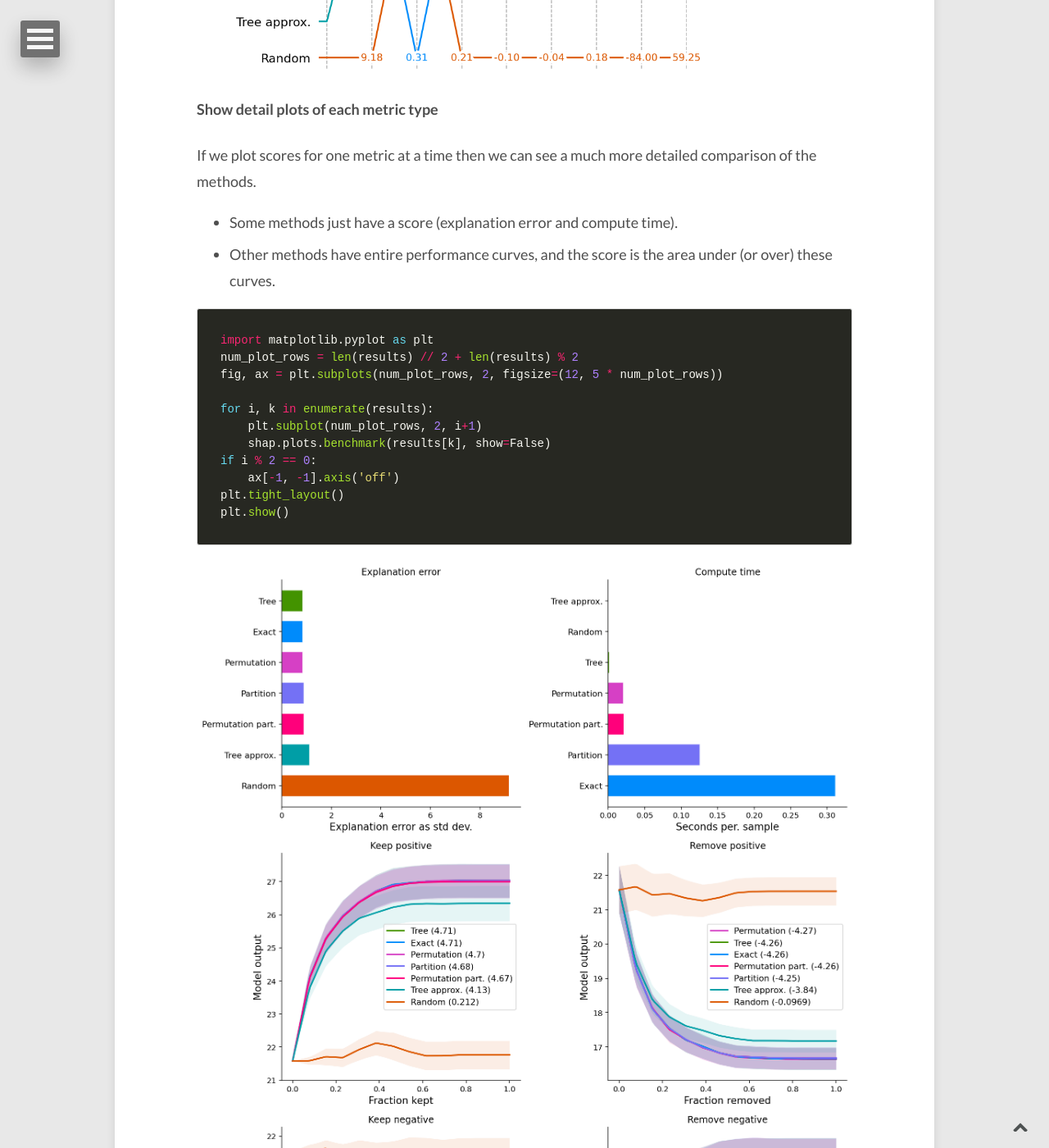
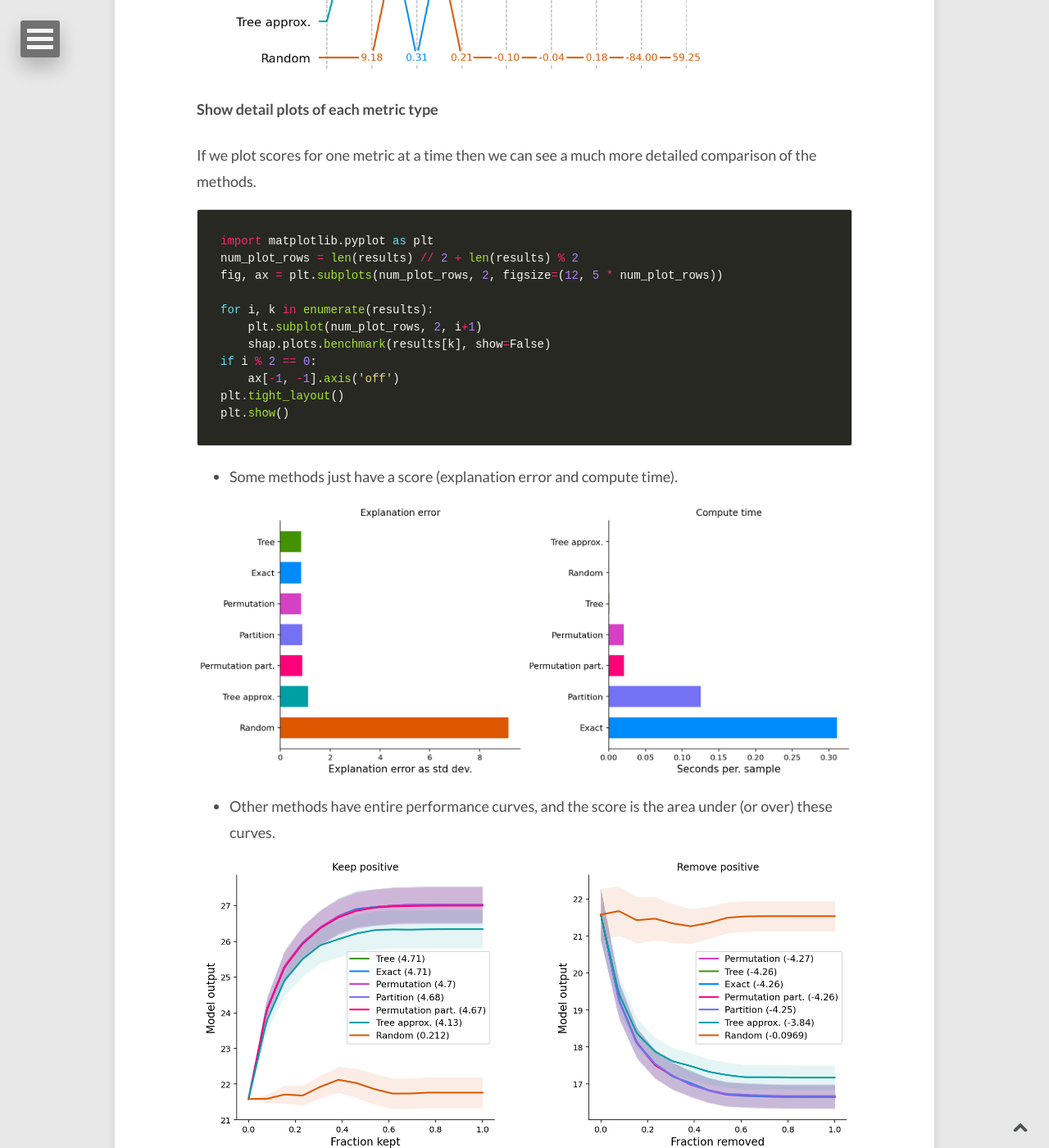
Before and after one commit to E0HYL/BLOG-OF-E0, a Jekyll site: the page built from _posts/2022-04-30-SHAP_benchmark.md, in a window 1280 px wide and 1400 px high, scrolled down 6362 px. Shown: the whole window at 82% size. Built offline with Jekyll 4.4.1, drawn with Linux system fonts in a browser that asks for light colours; nearby versions of some CDN libraries; comment, search, counter and statistics services are not loaded; some of the changed text lies outside the part shown.

Commit message:
explain the benchmark curves

````diff
--- a/_posts/2022-04-30-SHAP_benchmark.md
+++ b/_posts/2022-04-30-SHAP_benchmark.md
@@ -229,4 +226,14 @@ plt.tight_layout()
 plt.show()
 ```
 
-<img src="https://e0hyl.github.io/BLOG-OF-E0/images/2022-04-30-SHAP_benchmark/benchmark_shap_detail.png"  />
+- Some methods just have a score (explanation error and compute time).
+
+<img src="https://e0hyl.github.io/BLOG-OF-E0/images/2022-04-30-SHAP_benchmark/benchmark_shap_detail_score.png"  />
+
+- Other methods have entire performance curves, and the score is the area under (or over) these curves.
+
+<img src="https://e0hyl.github.io/BLOG-OF-E0/images/2022-04-30-SHAP_benchmark/benchmark_shap_detail_curve.png"  />
+
+- Postive: important features; Negative: unimportant features
+- For the first two lines of curves, the output is the original output of XGBoost
+- For the last line of curve, the output is `(y - model.predict(X))**2`
````
Also changed, not shown: other parts of _posts/2022-04-30-SHAP_benchmark.md (+0 -3 lines), images/2022-04-30-SHAP_benchmark/benchmark_shap_detail.png (deleted), images/2022-04-30-SHAP_benchmark/benchmark_shap_detail_curve.png (added), images/2022-04-30-SHAP_benchmark/benchmark_shap_detail_score.png (added).
